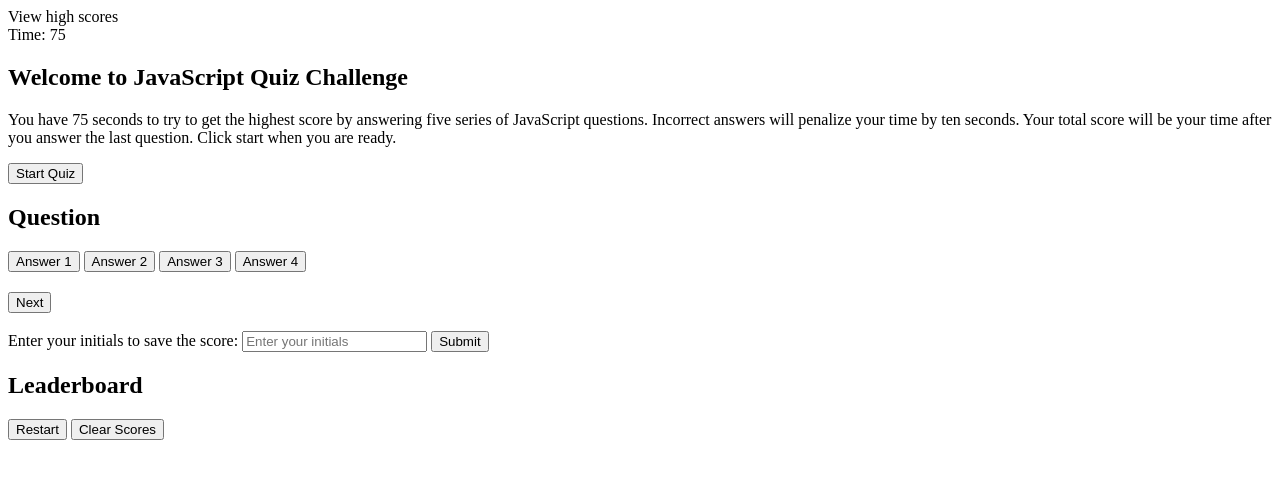
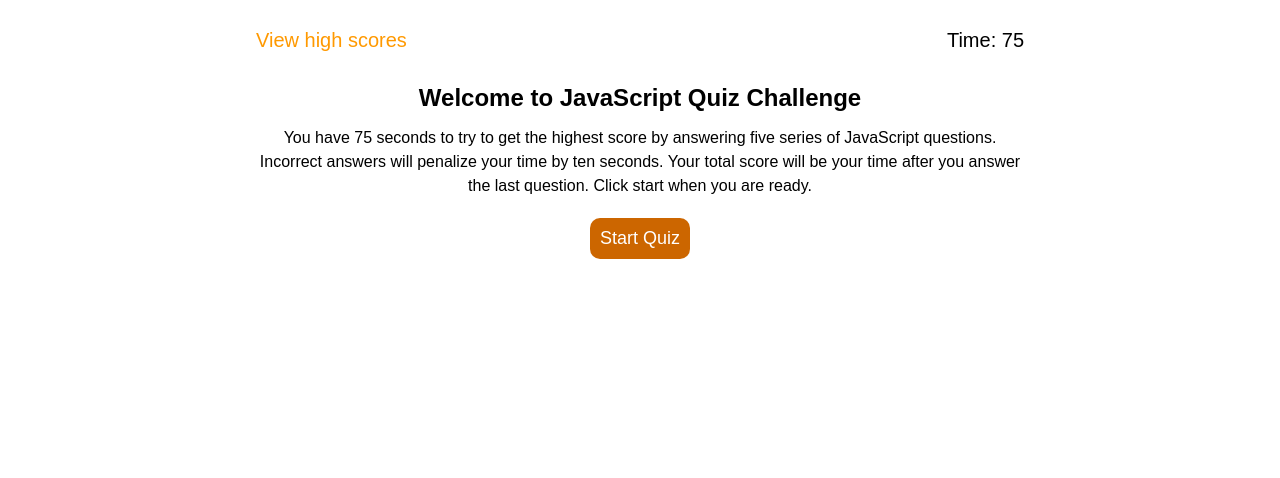
Before and after one commit to ZCheah/Quiz-Challenge, a plain HTML site: page starter/index.html in a window 1280 px wide. Drawn offline with Linux system fonts and the light colour scheme.

Commit message:
linked style sheet

```diff
--- a/starter/assets/css/styles.css
+++ b/starter/assets/css/styles.css
@@ -1,4 +1,3 @@
-/* Normalize styling */
 * {
   margin: 0;
   padding: 0;
--- a/starter/index.html
+++ b/starter/index.html
@@ -5,8 +5,8 @@
     <meta charset="UTF-8" />
     <meta name="viewport" content="width=device-width, initial-scale=1.0" />
     <meta http-equiv="X-UA-Compatible" content="ie=edge" />
-    <title>Timed Coding Quiz</title>
-    <link rel="stylesheet" href="./assets/css/style.css" />
+    <title>Coding Quiz</title>
+    <link rel="stylesheet" href="assets/css/styles.css" />
 </head>
 
 <body>
```
